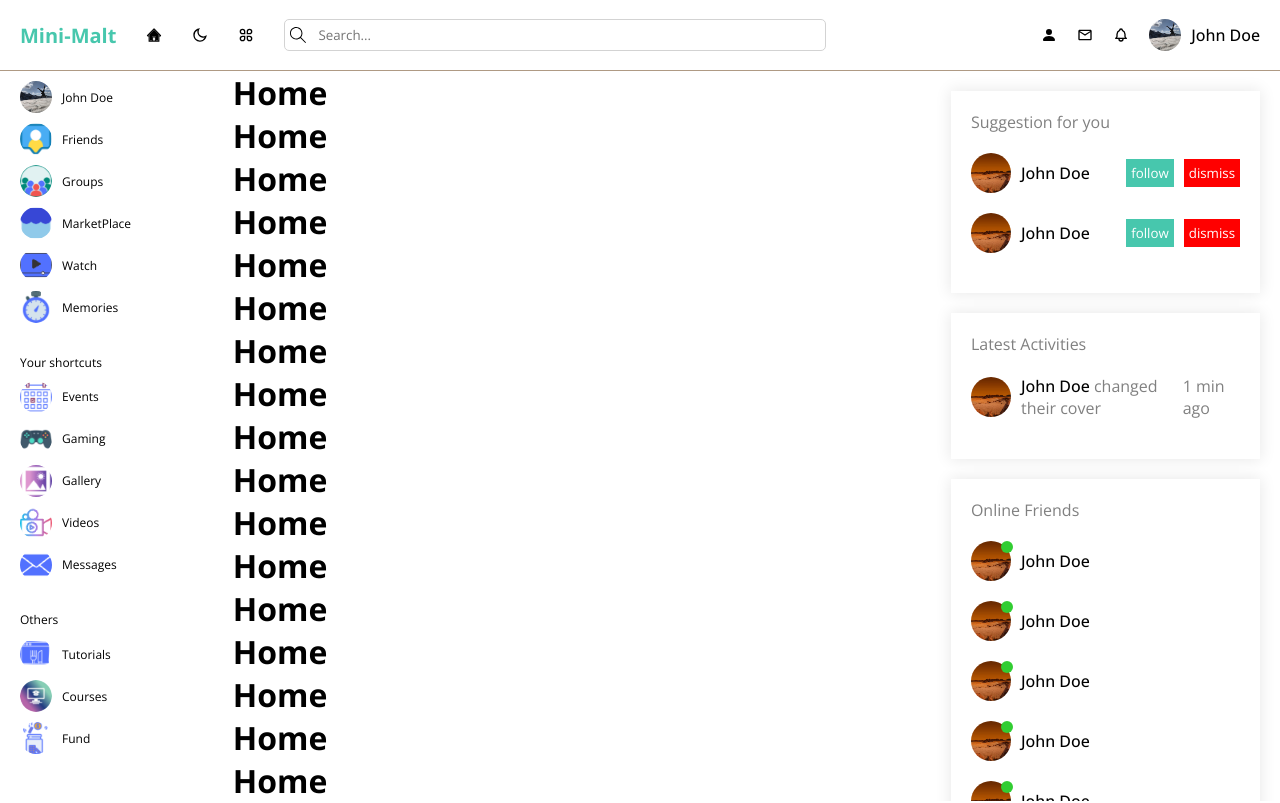
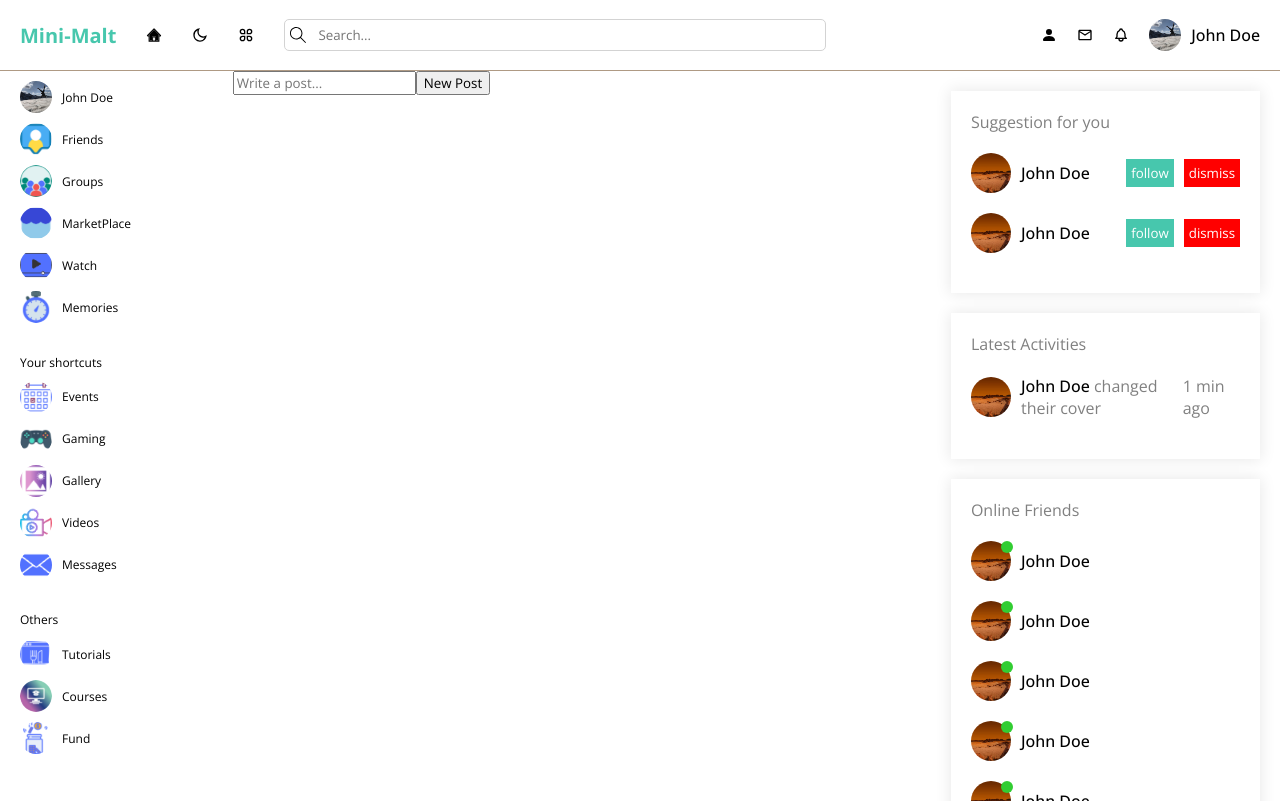
Before and after one commit to Ericcost/Mini-Malt, a React (Vite) app: page / in a window 1280 px wide. Shown: the top 803 px of the page. Built offline with nearby package versions, Linux system fonts and the light colour scheme.

Commit message:
Feature POST done need to be design

```diff
--- /dev/null
+++ b/src/components/NewPostForm/NewPostForm.jsx
@@ -0,0 +1,15 @@
+import React from 'react';
+import { usePostsStore } from '../../context/postContext';
+import './newpostform.scss'
+
+export const NewPostForm = () => {
+  const [postText, setPostText] = React.useState('');
+  const postsStore = usePostsStore();
+
+  return (
+    <>
+      <input type="text" placeholder="Write a post..." value={postText} onChange={(e) => setPostText(e.target.value)}/>
+      <button onClick={() => postsStore.addPost(postText)}>New Post</button>
+    </>
+  )
+}
--- /dev/null
+++ b/src/context/postContext.jsx
@@ -0,0 +1,18 @@
+import React from 'react';
+import { createPostsStore } from '../stores/postStore';
+import { useLocalObservable } from 'mobx-react';
+
+const PostContext = React.createContext(null);
+
+export const PostProvider = ({ children }) => {
+  const postsStore = useLocalObservable(createPostsStore);
+
+
+  return (
+    <PostContext.Provider value={postsStore}>
+      {children}
+    </PostContext.Provider>
+  )
+};
+
+export const usePostsStore = () => React.useContext(PostContext);
--- a/src/main.jsx
+++ b/src/main.jsx
@@ -2,8 +2,12 @@ import React from 'react'
 import ReactDOM from 'react-dom/client'
 import App from './App'
 
+import { PostProvider } from './context/postContext'
+
 ReactDOM.createRoot(document.getElementById('root')).render(
   <React.StrictMode>
+    <PostProvider>
       <App />
+    </PostProvider>
   </React.StrictMode>,
-)
+);
--- a/src/pages/Home/Home.jsx
+++ b/src/pages/Home/Home.jsx
@@ -1,53 +1,27 @@
+import { Observer } from "mobx-react";
+import { NewPostForm } from "../../components/NewPostForm/NewPostForm";
+import { usePostsStore } from "../../context/postContext";
 import "./Home.scss";
 
 function Home() {
+  const postsStore = usePostsStore();
+
   return (
-    <div className="home">
-      <h1>Home</h1>
-      <h1>Home</h1>
-      <h1>Home</h1>
-      <h1>Home</h1>
-      <h1>Home</h1>
-      <h1>Home</h1>
-      <h1>Home</h1>
-      <h1>Home</h1>
-      <h1>Home</h1>
-      <h1>Home</h1>
-      <h1>Home</h1>
-      <h1>Home</h1>
-      <h1>Home</h1>
-      <h1>Home</h1>
-      <h1>Home</h1>
-      <h1>Home</h1>
-      <h1>Home</h1>
-      <h1>Home</h1>
-      <h1>Home</h1>
-      <h1>Home</h1>
-      <h1>Home</h1>
-      <h1>Home</h1>
-      <h1>Home</h1>
-      <h1>Home</h1>
-      <h1>Home</h1>
-      <h1>Home</h1>
-      <h1>Home</h1>
-      <h1>Home</h1>
-      <h1>Home</h1>
-      <h1>Home</h1>
-      <h1>Home</h1>
-      <h1>Home</h1>
-      <h1>Home</h1>
-      <h1>Home</h1>
-      <h1>Home</h1>
-      <h1>Home</h1>
-      <h1>Home</h1>
-      <h1>Home</h1>
-      <h1>Home</h1>
-      <h1>Home</h1>
-      <h1>Home</h1>
-      <h1>Home</h1>
-      <h1>Home</h1>
-      <h1>Home</h1>
-    </div>
+    <Observer>
+      {() =>
+        <div className="home">
+          <div className="posts">
+            {postsStore.posts.map(post => (
+              <div key={post.id}>
+                {post.text}
+              </div>
+            ))}
+          </div>
+          <NewPostForm />
+        </div>
+      }
+    </Observer>
+
   )
 }
 
--- /dev/null
+++ b/src/stores/postStore.jsx
@@ -0,0 +1,16 @@
+import { nanoid } from 'nanoid';
+
+export function createPostsStore() {
+  return {
+    posts: [],
+    addPost(text){
+      this.posts.push({
+        text, id: nanoid()
+      })
+    },
+
+    removePost(id) {
+      this.posts = this.posts.filter(post => post.id!== id);
+    }
+  }
+};
```
Also changed, not shown: src/components/NewPostForm/newpostform.scss (added).
